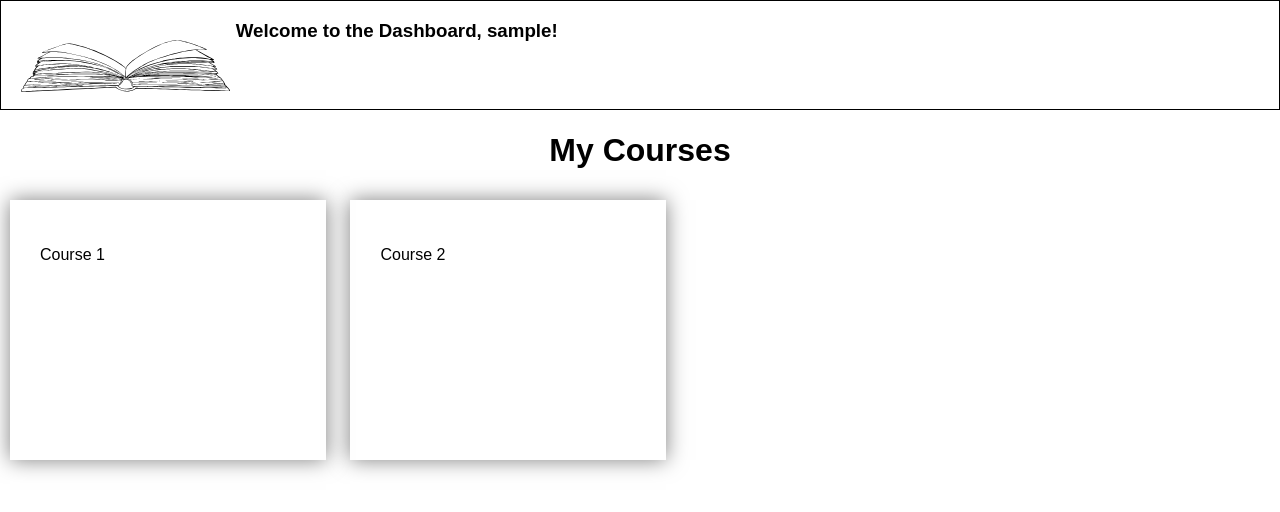
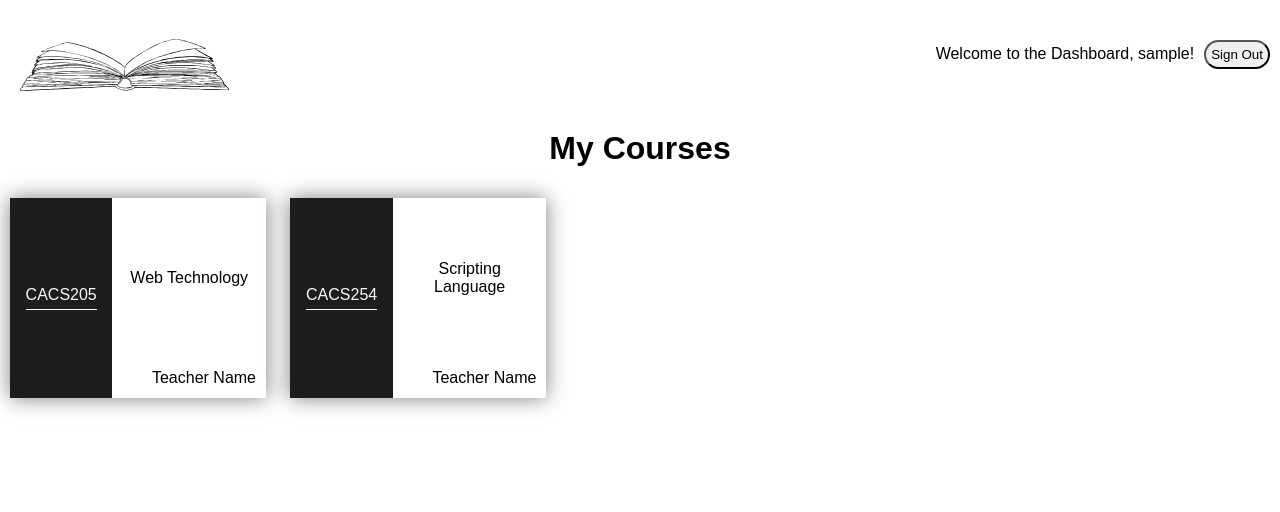
Before and after one commit to ksav002/karyalaya, a PHP site: page /pages/dashboard.php in a window 1280 px wide. Shown: the top 512 px of the page. Run offline with PHP 8.4, Linux system fonts and the light colour scheme; the visitor is signed in with stand-in values (Sample User, id 1); data comes from the database, SQL or seed files in the repository; both versions use the stored data as it was before the commit.

Commit message:
6th upload

```diff
--- a/css/style.css
+++ b/css/style.css
@@ -12,13 +12,10 @@ body{
 
 .logo img{
     margin-left: 3%;
+    height: 78.6px;
+    width: 234.8px;
 }
 
-.logo img {
-    height: 78.6px;
-    width: 234.8px;
-    /* border: 1px solid black; */
-}
 
 .container{
     box-shadow: 0 0 20px 0 rgb(0, 0, 0, 0.5);
@@ -120,20 +117,87 @@ body{
     color: red;
 }
 
+/* dashboard ko code yeta bata suru */
+.nav-header{
+    display: flex;
+}
+
+.nav-welcome{
+    margin-left: auto;
+    padding-right: auto;
+    display: flex;
+    align-items: center;
+    justify-content: center;
+}
+
+.nav-welcome p{
+    font-size: 1rem;
+    padding-right: 10px;
+}
+
+.nav-button{
+    display: flex;
+    align-items: center;
+    justify-content: center;
+    margin-right: 10px;
+}
+
+.nav-button button{
+    padding: 5px;
+    border-radius: 15px;
+    cursor: pointer;
+}
+
 .blocks{
     box-shadow: 0 0 20px 0 rgb(0, 0, 0, 0.5);
     width: 20%;
     height: 200px;
-    padding: 30px;
     display: inline-block;
     margin: 10px;
 }
 
-.dashboard-header{
-    display: flex;
-    border: 1px solid black;
+.blocks:hover {
+    transform: scale(1.05);
+    transition: transform 0.3s ease, box-shadow 0.3s ease;
+    cursor: pointer;
 }
 
-.welcome{
-    right: 10px;
+.blocks .left {
+    width: 40%;
+    height: 100%;
+    float:left;
+    background: rgb(30, 28, 28);
+    color: #FAF9F6;
+    display: flex;
+    align-items: center;
+    justify-content: center;
 }
+
+.blocks .left span {
+    padding-bottom:5px;
+    border-bottom: 1px solid #FAF9F6;
+}
+
+.blocks .right {
+    width: 60%;
+    height: 100%;
+    float:right;
+}
+.blocks .right span:nth-child(1){
+    height: 80%;
+    text-align: center;
+    display: flex;
+    align-items: center;
+    justify-content: center;
+    padding: 0 10px;
+}
+
+
+.blocks .right span:nth-child(2){
+    height: 20%;
+    text-align: center;
+    display: flex;
+    align-items: center;
+    justify-content: right;
+    padding: 0 10px;
+}
--- a/dashboard.php
+++ /dev/null
@@ -1,46 +0,0 @@
-<?php
-    session_start();
-    include_once 'database/value_pull.php';
-    // Check if the user is logged in
-    if (!isset($_SESSION['username'])) {
-        // Redirect the user to the login page if not logged in
-        header("Location: login.php");
-        exit(); // Stop executing the script
-    }
-
-    // Retrieve the username from the session variable
-    $loggedInUsername = $_SESSION['username'];
-    // Retrieve the title from the session variable
-    $title = $_SESSION['title'];
-
-
-?>
-<!DOCTYPE html>
-<html lang="en">
-<head>
-    <meta charset="UTF-8">
-    <meta name="viewport" content="width=device-width, initial-scale=1.0">
-    <title>My Courses</title>
-    <link rel="stylesheet" href="css/style.css">
-</head>
-<body>
-    <div class="dashboard-header">
-        <div class="logo">
-            <img src="images/logo.svg" alt="Assignment Digitalization">
-        </div>
-        <div class="welcome">
-            <h3>Welcome to the Dashboard, <?php echo $loggedInUsername; ?>!</h3>
-        </div>
-    </div>
-    <div class="heading">
-        <h1>My Courses</h1>
-    </div>
-    <div class="blocks">
-        <p>Course 1</p>
-    </div>
-    <div class="blocks">
-        <p>Course 2</p>
-    </div>
-
-</body>
-</html>
--- /dev/null
+++ b/database/check_result.php
@@ -0,0 +1,12 @@
+<?php
+    //yo function le chai database bata kei value return garyo vane true natra false pathauxa
+    function checkResult($result,$connection) {
+        if($result && mysqli_num_rows($result)>0){
+            mysqli_close($connection);
+            return true; // User exists and credentials are correct
+        } else {
+            mysqli_close($connection);
+            return false; // User does not exist or credentials are incorrect
+        }
+    }
+?>
--- /dev/null
+++ b/database/connect.php
@@ -0,0 +1,9 @@
+<?php
+    function connectDatabase() {
+        $connection = mysqli_connect('localhost', 'root', '', 'project');
+        if (!$connection) {
+            die('Database connection failed: ' . mysqli_connect_error());
+        }
+        return $connection;
+    }
+?>
--- a/database/value_pull.php
+++ b/database/value_pull.php
@@ -1,22 +1,37 @@
 <?php
-    include_once 'database/login_validation.php';
+    include_once 'connect.php';
+    include_once 'check_result.php';
 
-    function getName($title){
-        if ($title == 'teacher'){
-            $connection = connectDatabase('project_teachers');
-        }
-        else if ($title == 'student') {
-            $connection = connectDatabase('project_students');
-        }
-        else {
-            return false; // Invalid title
-        }
+    if (session_status() == PHP_SESSION_NONE) {
+        session_start();
+    }
+
+    function getId(){
 
     }
 
+    function getCourse($value){
+        $connection = connectDatabase();
 
-    function checkSemester(){
-        connectDatabase('project_semesters');
+        if ($_SESSION['title'] == 'teacher'){
+            $sql = "SELECT course_code, course_title FROM courses INNER JOIN teacher_courses USING (course_code) WHERE teacher_id=101 AND active_status=1;";
+        }
+        else if ($_SESSION['title'] == 'student'){
+            $sql = "SELECT course_code, course_title FROM courses INNER JOIN batch USING (semester_number) WHERE semester_number='$value';";
+        }
+
+        $result = mysqli_query($connection,$sql);
+
+        if (checkResult($result,$connection) !== true){
+            exit();
+        }
+
+        $courseNames = [];
+        while ($var = mysqli_fetch_assoc($result)) {
+            array_push($courseNames, $var);
+       }
+       return $courseNames;
     }
 
+
 ?>
--- /dev/null
+++ b/pages/dashboard.php
@@ -0,0 +1,58 @@
+<?php
+    session_start();
+    include_once '../database/value_pull.php';
+    // Check if the user is logged in
+    if (!isset($_SESSION['username'])) {
+        // Redirect the user to the login page if not logged in
+        header("Location: login.php");
+        exit(); // Stop executing the script
+    }
+
+    // Retrieve the name and title from the session variable
+    $loggedInUsername = $_SESSION['username'];
+    $title = $_SESSION['title'];
+
+    if($title == 'teacher'){
+        $tableName = 'teachers';
+    }
+    else if($title == 'student'){
+        $tableName = 'students';
+    }
+    $id = getId($tableName);
+
+
+?>
+<!DOCTYPE html>
+<html lang="en">
+<head>
+    <meta charset="UTF-8">
+    <meta name="viewport" content="width=device-width, initial-scale=1.0">
+    <title>My Courses</title>
+    <link rel="stylesheet" href="../css/style.css">
+</head>
+<body>
+    <?php include_once 'login_navbar.php'; ?>
+    <div class="heading">
+        <h1>My Courses</h1>
+    </div>
+    <?php
+        $courseNames = getCourse(3);
+        // echo '<pre>';
+        // print_r($courseNames);
+        foreach ($courseNames as $index => $course) {
+            // echo "Index: " . $index . ", Course Code: " . $course['course_code'] . ", Course Title: " . $course['course_title'] . "<br>";
+            echo "
+            <div class='blocks'>
+                <div class='left'>
+                    <span>". $course['course_code'] ."</span>
+                </div>
+                <div class='right'>
+                    <span>". $course['course_title'] ."</span>
+                    <span>Teacher Name</span>
+                </div>
+            </div>
+            ";
+        }
+    ?>
+</body>
+</html>
--- /dev/null
+++ b/pages/login_navbar.php
@@ -0,0 +1,12 @@
+<link rel="stylesheet" href="css/style.css">
+<div class="nav-header">
+    <div class="logo">
+        <img src="../images/logo.svg" alt="Assignment Digitalization">
+    </div>
+    <div class="nav-welcome">
+        <p>Welcome to the Dashboard, <?php echo $loggedInUsername; ?>!</p>
+    </div>
+    <div class="nav-button">
+        <button onclick="window.location.href='sign_out.php';">Sign Out</button>
+    </div>
+</div>
```
Also changed, not shown: database/login_validation.php (+17 -14 lines), pages/login.php (renamed from login.php, +5 -4 lines), pages/sign_out.php (added, +7 -0 lines), README.md, database/project.sql (deleted).
